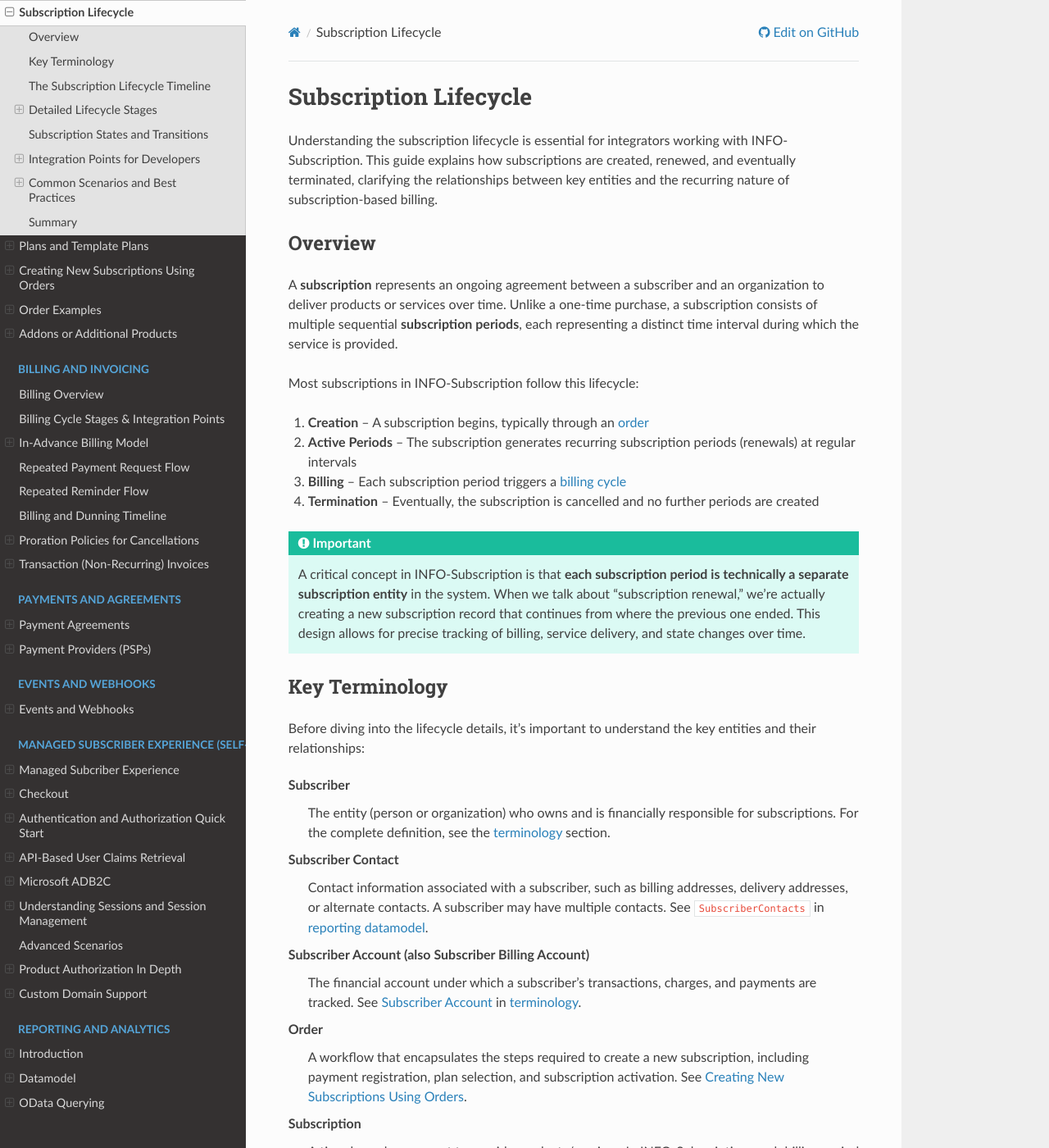
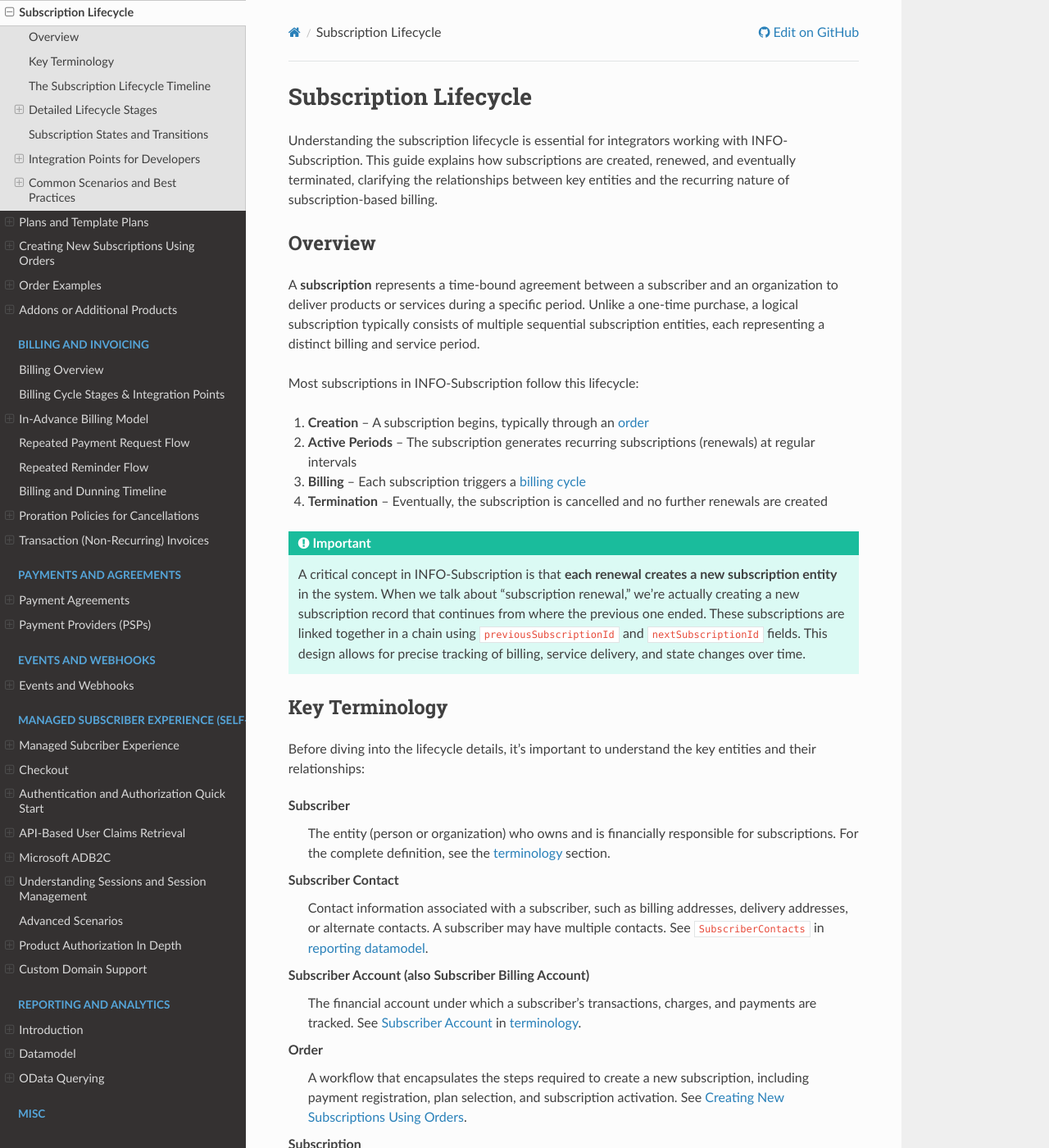
Before and after one commit to infosoftas/info-subscription-doc, a Sphinx documentation site: the page built from source/subscription/lifecycle.rst, in a window 1280 px wide and 1400 px high. Shown: the whole window at 82% size. Built offline with Sphinx 7.4.7 and the Read the Docs theme 3.1.0, drawn with Linux system fonts in a browser that asks for light colours; formulas are drawn with MathJax 3; some of the changed text lies outside the part shown.

Commit message:
Address review feedback: clarify subscription terminology, states, and chain linking
Co-authored-by: esbenbach <1378302+esbenbach@users.noreply.github.com>

```diff
--- a/source/subscription/lifecycle.rst
+++ b/source/subscription/lifecycle.rst
@@ -9,17 +9,17 @@ Understanding the subscription lifecycle is essential for integrators working wi
 Overview
 ========
 
-A **subscription** represents an ongoing agreement between a subscriber and an organization to deliver products or services over time. Unlike a one-time purchase, a subscription consists of multiple sequential **subscription periods**, each representing a distinct time interval during which the service is provided.
+A **subscription** represents a time-bound agreement between a subscriber and an organization to deliver products or services during a specific period. Unlike a one-time purchase, a logical subscription typically consists of multiple sequential subscription entities, each representing a distinct billing and service period.
 
 Most subscriptions in |projectName| follow this lifecycle:
 
 1. **Creation** – A subscription begins, typically through an :ref:`order <subscription-orders>`
-2. **Active Periods** – The subscription generates recurring subscription periods (renewals) at regular intervals
-3. **Billing** – Each subscription period triggers a :ref:`billing cycle <billing-cycle>`
-4. **Termination** – Eventually, the subscription is cancelled and no further periods are created
+2. **Active Periods** – The subscription generates recurring subscriptions (renewals) at regular intervals
+3. **Billing** – Each subscription triggers a :ref:`billing cycle <billing-cycle>`
+4. **Termination** – Eventually, the subscription is cancelled and no further renewals are created
 
 .. important::
-    A critical concept in |projectName| is that **each subscription period is technically a separate subscription entity** in the system. When we talk about "subscription renewal," we're actually creating a new subscription record that continues from where the previous one ended. This design allows for precise tracking of billing, service delivery, and state changes over time.
+    A critical concept in |projectName| is that **each renewal creates a new subscription entity** in the system. When we talk about "subscription renewal," we're actually creating a new subscription record that continues from where the previous one ended. These subscriptions are linked together in a chain using ``previousSubscriptionId`` and ``nextSubscriptionId`` fields. This design allows for precise tracking of billing, service delivery, and state changes over time.
 
 
 Key Terminology
@@ -40,7 +40,7 @@ Before diving into the lifecycle details, it's important to understand the key e
     A workflow that encapsulates the steps required to create a new subscription, including payment registration, plan selection, and subscription activation. See :ref:`Creating New Subscriptions Using Orders <subscription-orders>`.
 
 **Subscription**
-    A time-bound agreement to provide products/services. In |projectName|, each billing period creates a new subscription record that is part of a logical subscription chain. See the :ref:`terminology <terminology>` section for the formal definition.
+    A time-bound agreement to provide products/services during a specific period. In |projectName|, each renewal creates a new subscription entity that is part of a logical subscription chain, linked via ``previousSubscriptionId`` and ``nextSubscriptionId`` fields. See the :ref:`terminology <terminology>` section for the formal definition.
 
 **Subscription Plan** (also **Package**)
     The set of rules governing a subscription, including pricing, products included, billing frequency, and renewal terms. Created from a Template Subscription Plan during order processing. See :ref:`Plans and Template Plans <plans>` and the :ref:`terminology <terminology>` section.
@@ -48,19 +48,19 @@ Before diving into the lifecycle details, it's important to understand the key e
 **Template Subscription Plan** (also **Template Package**)
     A reusable template that defines the default configuration for subscription plans, used during order creation to generate concrete subscription plans. See :ref:`subscriptionplan-templates <subscriptionplan-templates>` and the :ref:`terminology <terminology>` section.
 
-**Subscription Period**
-    A specific time interval within the subscription lifecycle (e.g., one month, one year). Each period is represented as a separate subscription entity in the system.
-
 
 The Subscription Lifecycle Timeline
 ====================================
 
-The following diagram illustrates a typical subscription lifecycle spanning multiple periods. This example shows:
+The following diagram illustrates a typical subscription lifecycle spanning multiple subscriptions. This example shows:
 
 - **Initial creation** via an order
-- **Five subscription periods** (representing renewals)
-- **Key billing events** for each period
+- **Five subscription renewals**
+- **Key billing events** for each subscription
 - **Final cancellation** of the subscription
+
+.. note::
+    The dates shown in this diagram (2025-01-15, etc.) are purely illustrative examples and do not represent actual historical data.
 
 .. mermaid::
 
@@ -103,7 +103,7 @@ The following diagram illustrates a typical subscription lifecycle spanning mult
             Subscription Cancelled   :milestone, cancel, 2025-06-14, 0d
 
 .. note::
-    This is a simplified timeline. The first subscription period is often invoiced at order completion, which may coincide with the period start date in the diagram. For **renewal** periods, billing events typically occur **before** the subscription period starts due to the :ref:`in-advance billing model <in-advance-billing>`. Invoices are usually issued 15-30 days before the period begins, depending on the billing plan's "minimum due days" configuration.
+    This is a simplified timeline. The first subscription is often invoiced at order completion, which may coincide with the period start date. For **renewal** subscriptions, billing events typically occur **before** the subscription period starts due to the :ref:`in-advance billing model <in-advance-billing>`. Invoices are usually issued 15-30 days before the period begins, depending on the billing plan's "minimum due days" configuration.
 
 
 Detailed Lifecycle Stages
@@ -185,7 +185,7 @@ Renewals can also incorporate :ref:`plan changes <subscription-plan-changes>` (u
 
 While renewals typically happen automatically, you can also:
 
-- :api-ref:`View upcoming renewals </Subscription/get_Subscription_scheduled>` – See scheduled subscription periods
+- :api-ref:`View upcoming renewals </Subscription/get_Subscription_scheduled>` – See scheduled subscriptions
 - :api-ref:`Schedule plan changes </Subscription/post_Subscription__subscriptionId__scheduledchange>` – Modify the plan for the next renewal
 
 
@@ -242,7 +242,7 @@ Cancellations can be:
 
 **What Happens After Cancellation:**
 
-- No further subscription periods (renewals) are created
+- No further subscriptions (renewals) are created
 - Any outstanding payment demands remain in the billing system
 - Proration policies determine whether subscribers receive credits for unused time (see :ref:`Proration Policies <proration-policies>`)
 
@@ -250,12 +250,12 @@ Cancellations can be:
 Subscription States and Transitions
 ====================================
 
-Each subscription period has a lifecycle state that tracks its current status:
+Understanding subscription states helps track where a subscription is in its lifecycle. While there is no explicit "state" property on the subscription entity, the state is determined by interpreting the subscription's dates and flags relative to the current time:
 
-- **Active** – The subscription period is currently in effect and service is being delivered
-- **Pending** – The subscription period is scheduled but hasn't started yet
-- **Cancelled** – The subscription has been cancelled and will not renew
-- **Completed** – The subscription period has ended and a renewal was created (or the subscription was cancelled)
+- **Pending** – The subscription is scheduled but hasn't started yet (current time is before the subscription start time)
+- **Active** – The subscription is currently in effect and service is being delivered (current time is between start and end times)
+- **Completed** – The subscription has ended and a renewal was created (end time has passed and a next subscription exists)
+- **Cancelled** – The subscription has been cancelled and will not renew (cancelled flag is set)
 
 The following state diagram illustrates the possible transitions:
 
@@ -271,7 +271,7 @@ The following state diagram illustrates the possible transitions:
         Completed --> [*]
 
 .. note::
-    This is a simplified view. The actual subscription lifecycle may include additional states and transitions depending on plan changes, pauses, and other operations.
+    This is a simplified view representing the logical interpretation of subscription state based on time and flags. The actual subscription lifecycle may include additional states and transitions depending on plan changes, pauses, and other operations.
 
 
 Integration Points for Developers
@@ -296,8 +296,8 @@ Reporting and Analytics
 
 The :ref:`reporting datamodel <reporting-datamodel>` provides comprehensive access to subscription and billing data:
 
-- **Subscriptions** – View all subscription periods and their relationships
-- **PaymentDemands** – Track billing for each subscription period
+- **Subscriptions** – View all subscriptions and their relationships
+- **PaymentDemands** – Track billing for each subscription
 - **Invoices** – Monitor invoice state and settlement
 - **Subscribers** – Access subscriber and contact information
 
@@ -323,11 +323,11 @@ Common Scenarios and Best Practices
 Tracking a Subscriber's Full Subscription History
 --------------------------------------------------
 
-To view all subscription periods for a given subscriber (across renewals):
+To view all subscriptions for a given subscriber (across renewals):
 
 1. Query the :api-ref:`Subscriptions endpoint </Subscription/get_Subscription>` filtering by ``subscriberId``
 2. Use the ``startTime`` and ``endTime`` fields to reconstruct the timeline
-3. Link subscription periods using the ``subscriberAccountId`` to track the logical subscription chain
+3. Follow the subscription chain using ``previousSubscriptionId`` and ``nextSubscriptionId`` fields to track the logical subscription across renewals (these fields link each subscription to its predecessor and successor in the renewal chain)
 
 Handling Payment Failures
 --------------------------
@@ -346,7 +346,7 @@ Allow subscribers to change their plan:
 
 1. Present available plans to the subscriber (e.g., via self-service portal)
 2. Use :api-ref:`Schedule Plan Change </Subscription/post_Subscription__subscriptionId__scheduledchange>` to apply the change immediately or at renewal
-3. |projectName| handles proration, billing adjustments, and subscription period creation automatically
+3. |projectName| handles proration, billing adjustments, and new subscription creation automatically
 
 Preventing Automatic Renewals
 ------------------------------
@@ -356,25 +356,3 @@ For limited-time subscriptions (e.g., trial periods, seasonal offers):
 - Set ``automaticStop`` to ``true`` in the subscription plan
 - The subscription will not renew after the current period ends
 - Subscribers can manually renew or resubscribe if desired
-
-
-Summary
-=======
-
-The subscription lifecycle in |projectName| is designed around the concept of **recurring subscription periods**, with each period represented as a separate subscription entity. Understanding this model is key to successful integration:
-
-- **Subscriptions start** with an :ref:`order <subscription-orders>` that creates the first period
-- **Renewals create new subscription periods** automatically at regular intervals
-- **Each period triggers its own billing cycle**, operating independently but overlapping with others
-- **Cancellations stop renewals**, but existing periods and billing cycles continue until resolved
-- **Events and APIs** provide rich integration points for tracking and managing the lifecycle
-
-By leveraging the order workflow, subscription events, and billing automation, you can build robust integrations that seamlessly handle the full subscription lifecycle from creation to cancellation.
-
-**Next Steps:**
-
-- Learn how to create subscriptions: :ref:`Creating New Subscriptions Using Orders <subscription-orders>`
-- Understand billing automation: :ref:`Billing Overview <billing-cycle>`
-- Explore plan management: :ref:`Plans and Template Plans <plans>`
-- Implement event-driven integrations: :ref:`Events and Webhooks <events>`
-- Access subscription data: :ref:`Reporting and Analytics <reporting-intro>`
```
Also changed, not shown: other parts of source/subscription/lifecycle.rst (+12 -12 lines).
